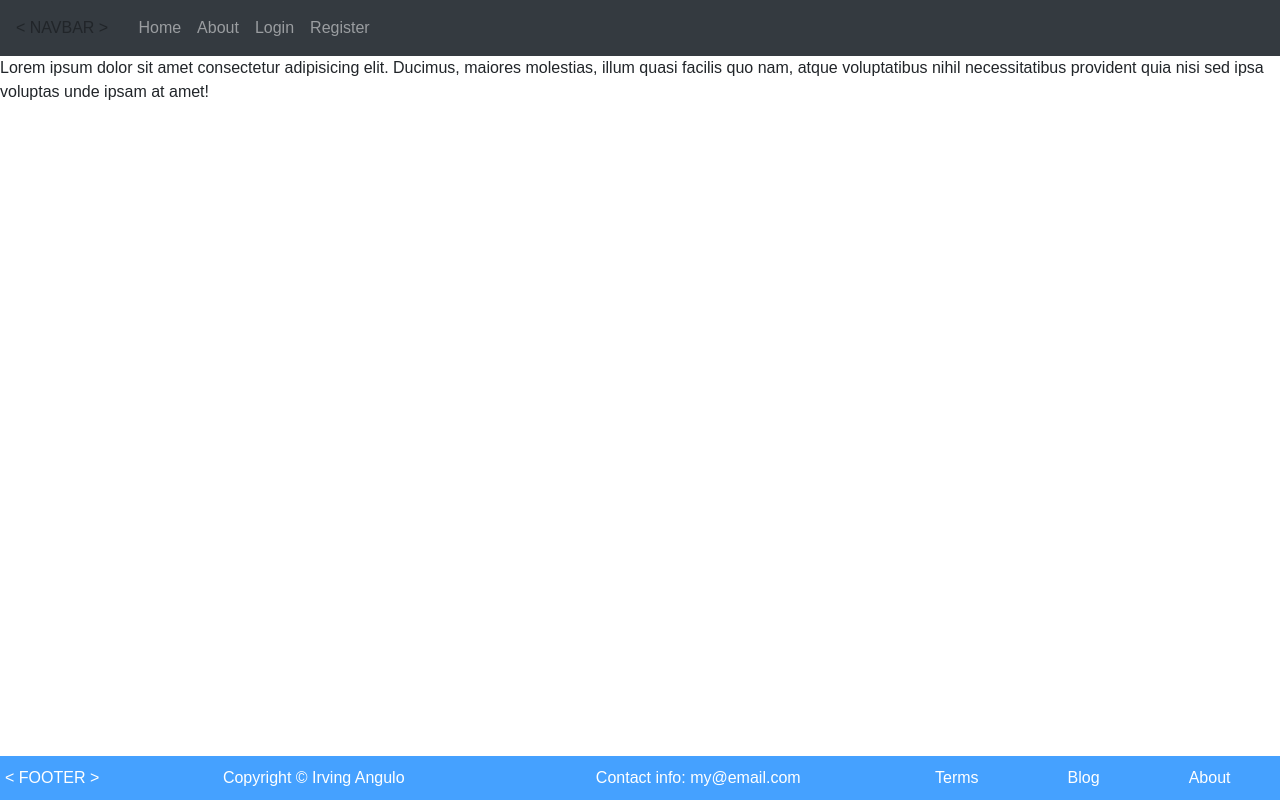
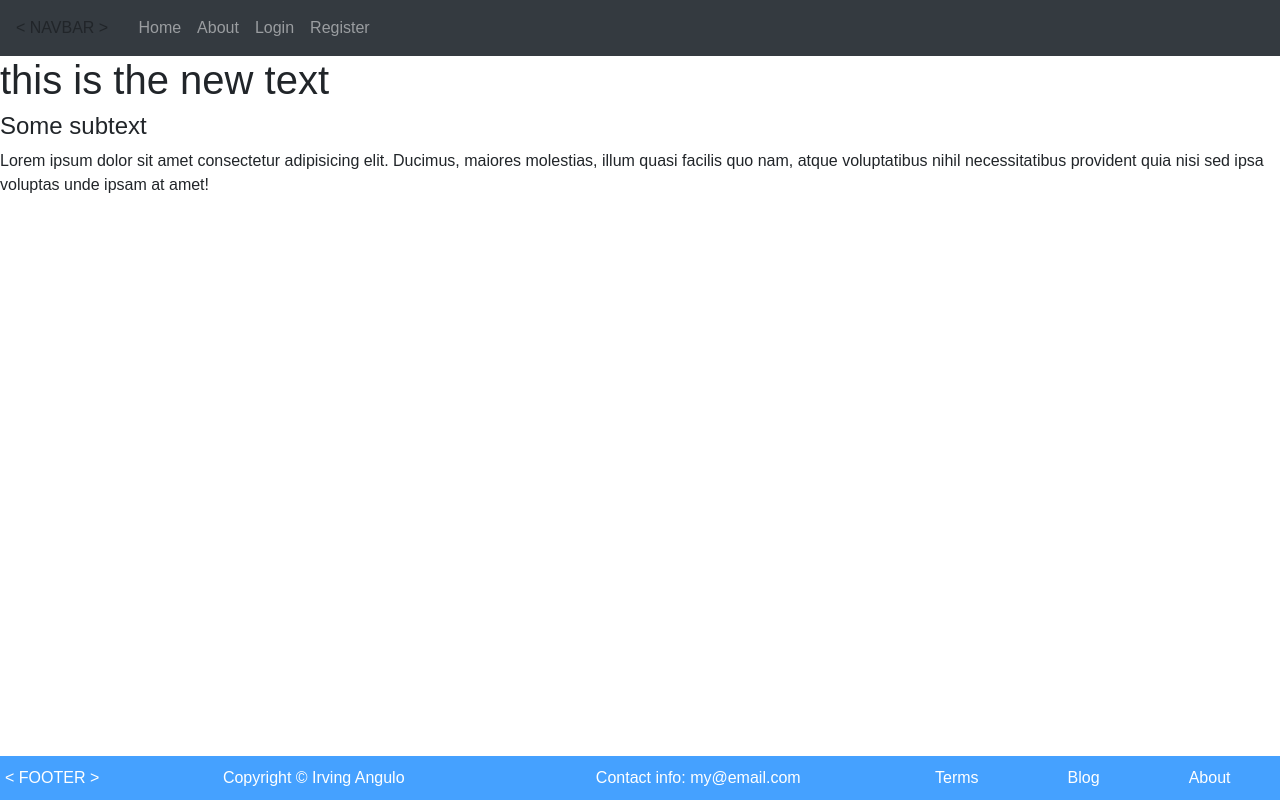
Before and after one commit to irvang/dev-blog, a React (Create React App) app in the folder client/: page / in a window 1280 px wide. Built offline with nearby package versions, Linux system fonts and the light colour scheme.

Commit message:
Passing some props for testing.

```diff
--- a/client/src/Components/layout/Landing.js
+++ b/client/src/Components/layout/Landing.js
@@ -8,7 +8,7 @@ export class Landing extends React.Component {
 	render() {
 		return (
 			<div>
-				<Main />
+				<Main title='this is the new text' subtitle='Some subtext'/>
 			</div>
 		)
 	}
--- a/client/src/Components/layout/Main.js
+++ b/client/src/Components/layout/Main.js
@@ -1,11 +1,17 @@
 import React from 'react'
 
 export class Main extends React.Component {
+
+
 	render() {
 		return (
 			<div>
+				<h1> {this.props.title}</h1>
+
+
 				<main>
-				<p> Lorem ipsum dolor sit amet consectetur adipisicing elit. Ducimus, maiores molestias, illum quasi facilis quo nam, atque voluptatibus nihil necessitatibus provident quia nisi sed ipsa voluptas unde ipsam at amet!  </p>
+					<h4> {this.props.subtitle}</h4>
+					<p> Lorem ipsum dolor sit amet consectetur adipisicing elit. Ducimus, maiores molestias, illum quasi facilis quo nam, atque voluptatibus nihil necessitatibus provident quia nisi sed ipsa voluptas unde ipsam at amet!  </p>
 				</main>
 
 			</div >
```
